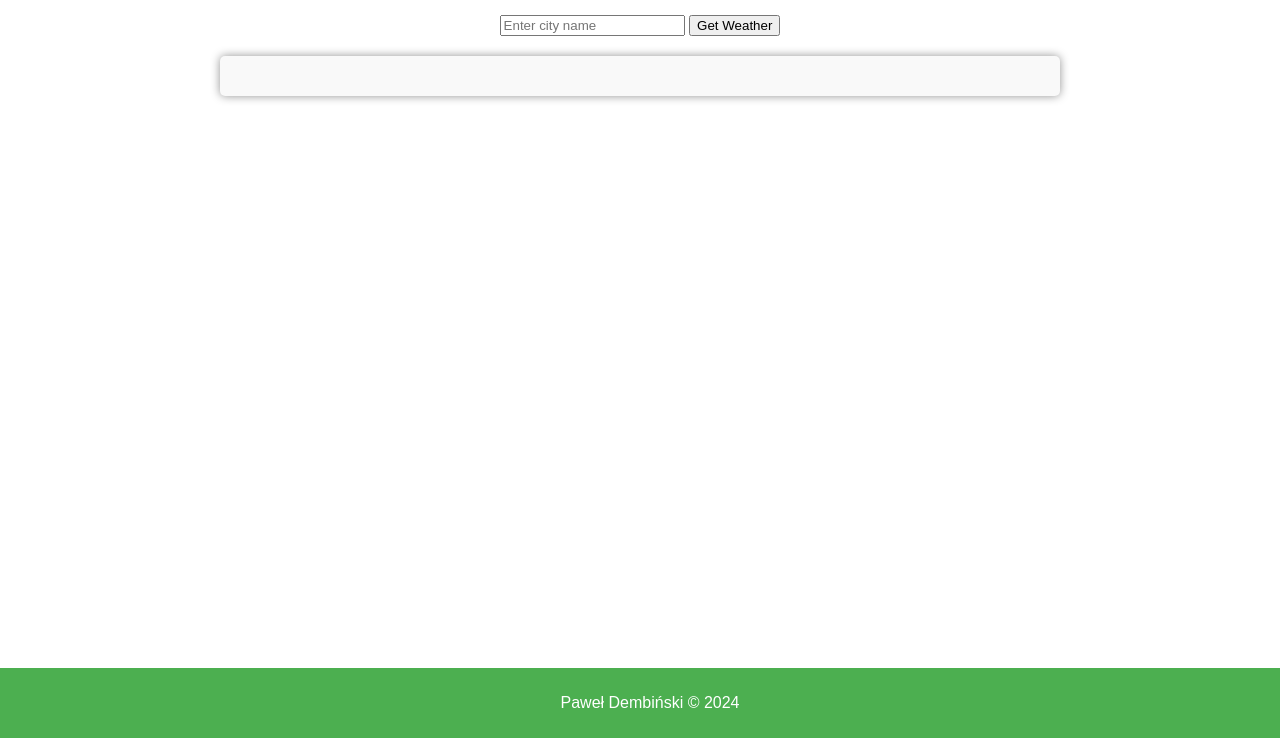
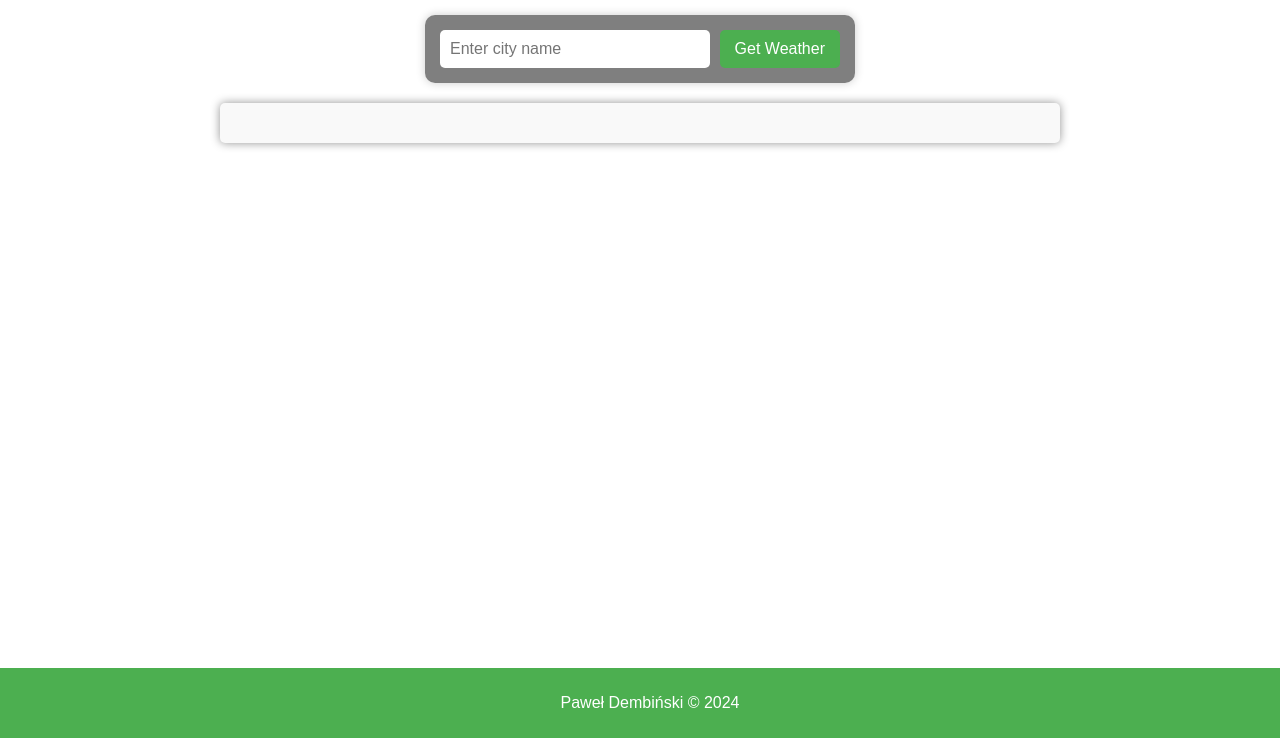
Before and after one commit to Pablo-D01/Weather-App, a plain HTML site: page index.html in a window 1280 px wide. Shown: the part 62-800 px from the top of the page. Drawn offline with Linux system fonts and the light colour scheme; no server answers.

Commit message:
form styling

```diff
--- a/index.html
+++ b/index.html
@@ -12,9 +12,15 @@
     </header>
 
     <div class="containter">
-      <form id="weatherForm">
-        <input type="text" id="city" placeholder="Enter city name" required />
-        <button type="submit">Get Weather</button>
+      <form id="weatherForm" class="weather-form">
+        <input
+          type="text"
+          id="city"
+          class="city-input"
+          placeholder="Enter city name"
+          required
+        />
+        <button type="submit" class="submit-button">Get Weather</button>
       </form>
 
       <div id="weatherInfo"></div>
--- a/src/style.css
+++ b/src/style.css
@@ -5,6 +5,41 @@ body {
   display: flex;
   flex-direction: column;
   min-height: 100vh;
+}
+.weather-form {
+  margin: 20px auto;
+  display: flex;
+  justify-content: center;
+  align-items: center;
+  gap: 10px;
+  background: rgba(0, 0, 0, 0.5);
+  padding: 15px;
+  border-radius: 10px;
+  max-width: 400px;
+  box-shadow: 0 0 10px rgba(0, 0, 0, 0.2);
+}
+
+.city-input {
+  padding: 10px;
+  border: none;
+  border-radius: 5px;
+  font-size: 16px;
+  flex: 1;
+}
+
+.submit-button {
+  padding: 10px 15px;
+  background-color: #4caf50;
+  color: white;
+  border: none;
+  border-radius: 5px;
+  cursor: pointer;
+  font-size: 16px;
+  transition: background-color 0.3s ease;
+}
+
+.submit-button:hover {
+  background-color: #45a049;
 }
 
 h1 {
```
